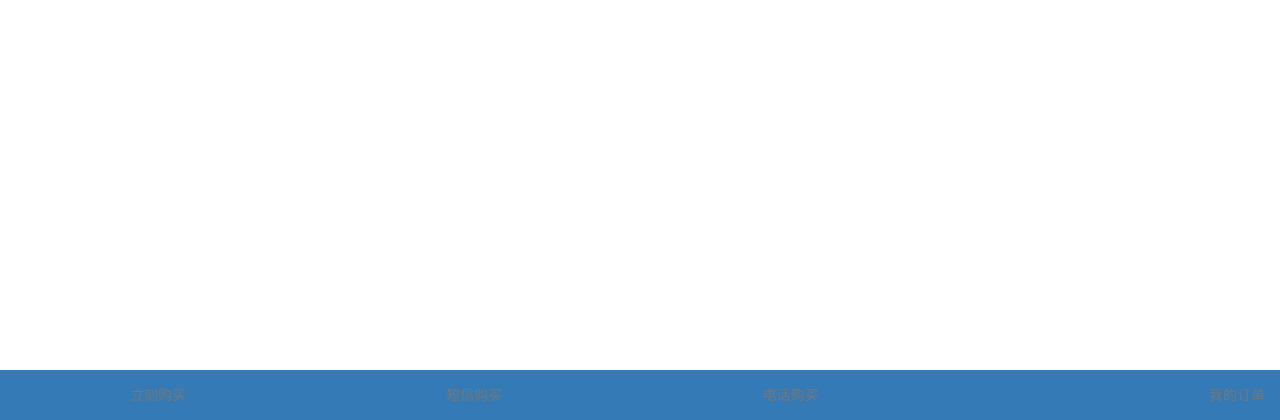
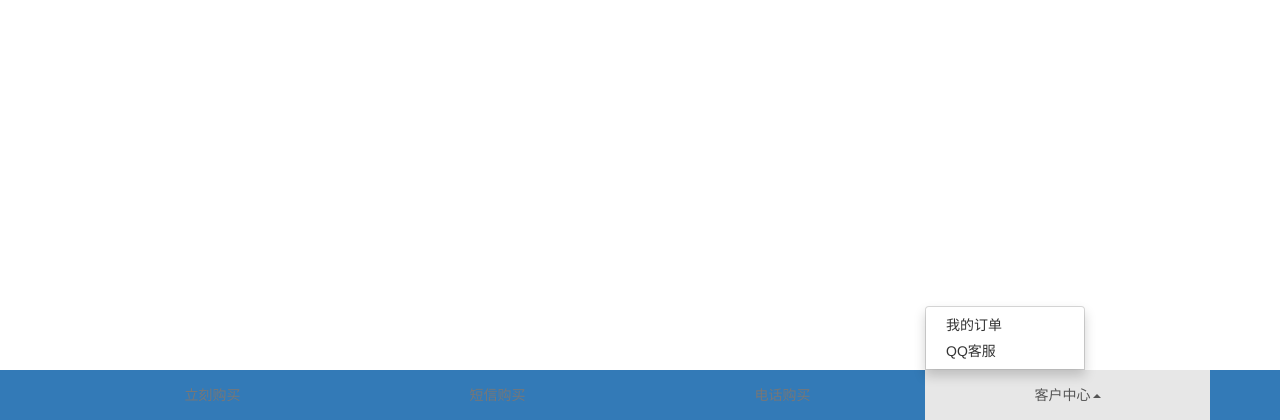
Before and after one commit to nanzexu/hicms, a PHP site: page /DbName/Application/Home/View/Public/base.html in a window 1280 px wide, after a click on "客户中心". Shown: the part 380-800 px from the top of the page. Run offline with PHP 8.4, Linux system fonts and the light colour scheme; some libraries are stand-ins or nearby versions.

Commit message:
界面修改，底部菜单修改

```diff
--- a/Application/Home/View/Public/base.html
+++ b/Application/Home/View/Public/base.html
@@ -32,22 +32,31 @@
 <body>
 <div class="container-fluid">
     <nav class="navbar navbar-default navbar-fixed-bottom" style="background-color: #337ab7;border: 0px;">
-        <div class="navbar-inner navbar-content-center">
+        <div class="navbar-inner navbar-content-center container">
             <!--<p class="text-center credit" style="padding: 10px;">
                 ....
             </p>-->
-            <ul class="nav navbar-nav col-sm-12 col-xs-12 text-center">
+            <ul class="nav navbar-nav col-sm-12 col-xs-12 text-center" style="padding-right:0px;padding-left:0px;">
                 <li class="col-sm-3 col-xs-3 text-center pull-left" style="padding-right:0px;padding-left:0px;" >
                     <a href="{:U('Index/index')}#order-box" class="" style="padding-right:0px;padding-left:0px;">立刻购买</a>
                 </li>
 				<li class="col-sm-3 col-xs-3 text-center pull-left" style="padding-right:0px;padding-left:0px;">
-                    <a href="sms:13859886636" class="" style="padding-right:0px;padding-left:0px;" >短信购买</a>
+                    <a href="sms:{$settings['contact_sms']}" class="" style="padding-right:0px;padding-left:0px;" >短信购买</a>
                 </li>
 				<li class="col-sm-3 col-xs-3 text-center pull-left" style="padding-right:0px;padding-left:0px;">
-                    <a href="tel:13859886636" class="" style="padding-right:0px;padding-left:0px;" >电话购买</a>
+                    <a href="tel:{$settings['contact_tel']}" class="" style="padding-right:0px;padding-left:0px;" >电话购买</a>
                 </li>
-                <li class="col-sm-3 col-xs-3 pull-right text-right" style="padding-right:0px;padding-left:0px;">
-                    <a href="#" class="" style="padding-right:0px;padding-left:0px;" data-toggle="modal" data-target="#myModal">我的订单</a>
+                <li class="col-sm-3 col-xs-3 pull-left text-center dropup" style="padding-right:0px;padding-left:0px;">
+                    <!--<a href="#" class="" style="padding-right:0px;padding-left:0px;" data-toggle="modal" data-target="#myModal">我的订单</a>-->
+
+                    <a href="#" class="" style="padding-right:0px;padding-left:0px;" data-toggle="dropdown" aria-haspopup="true" aria-expanded="false">
+                        客户中心<span class="caret"></span>
+                    </a>
+                    <ul class="dropdown-menu dropdown-menu-left" aria-labelledby="dropdownMenu2">
+                        <li><a href="#" data-toggle="modal" data-target="#myModal">我的订单</a></li>
+                        <li><a href="http://wpa.qq.com/msgrd?v=3&uin={$settings['contact_qq']}&site=qq&menu=yes" target="_blank">QQ客服</a></li>
+
+                    </ul>
                 </li>
             </ul>
 
```
Also changed, not shown: Application/Admin/View/Setting/site.html (+8 -0 lines), Application/Home/View/Index/index.html (+8 -8 lines), Public/Home/css/style.css (+9 -0 lines).
